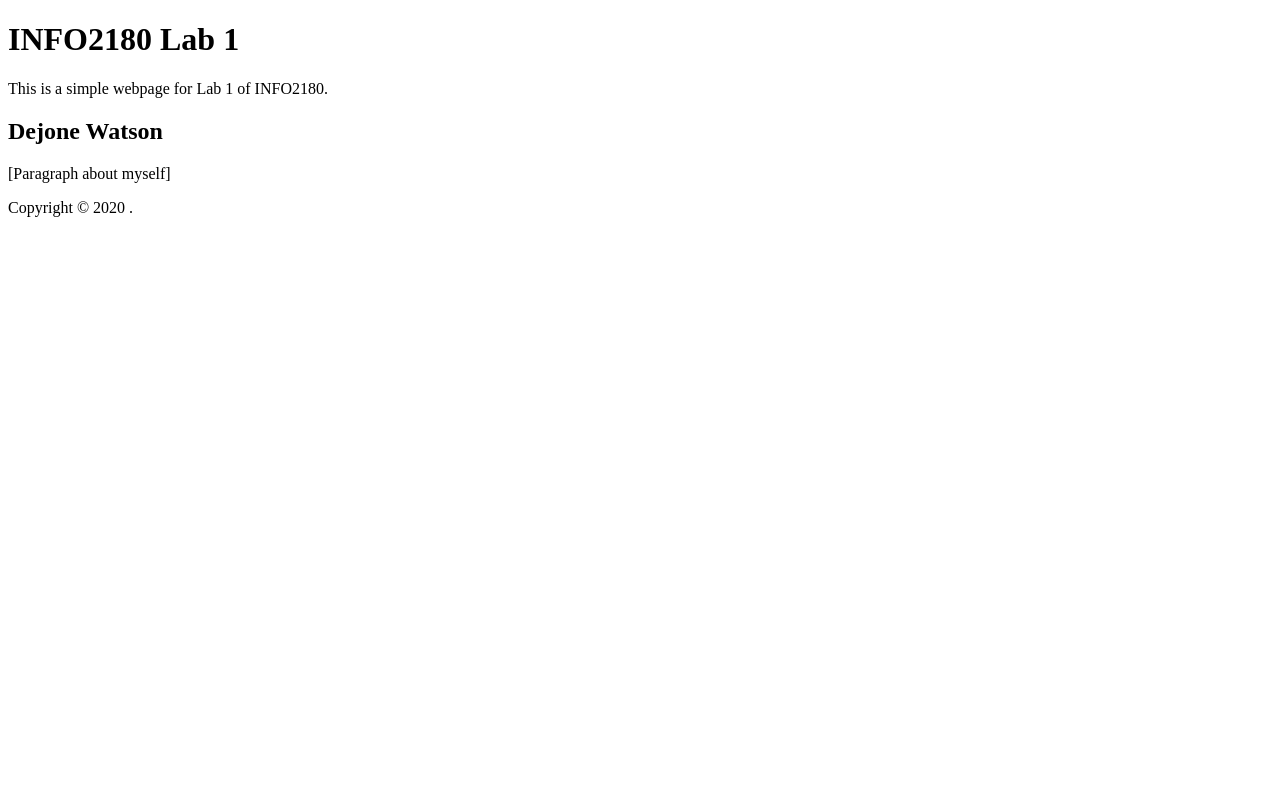
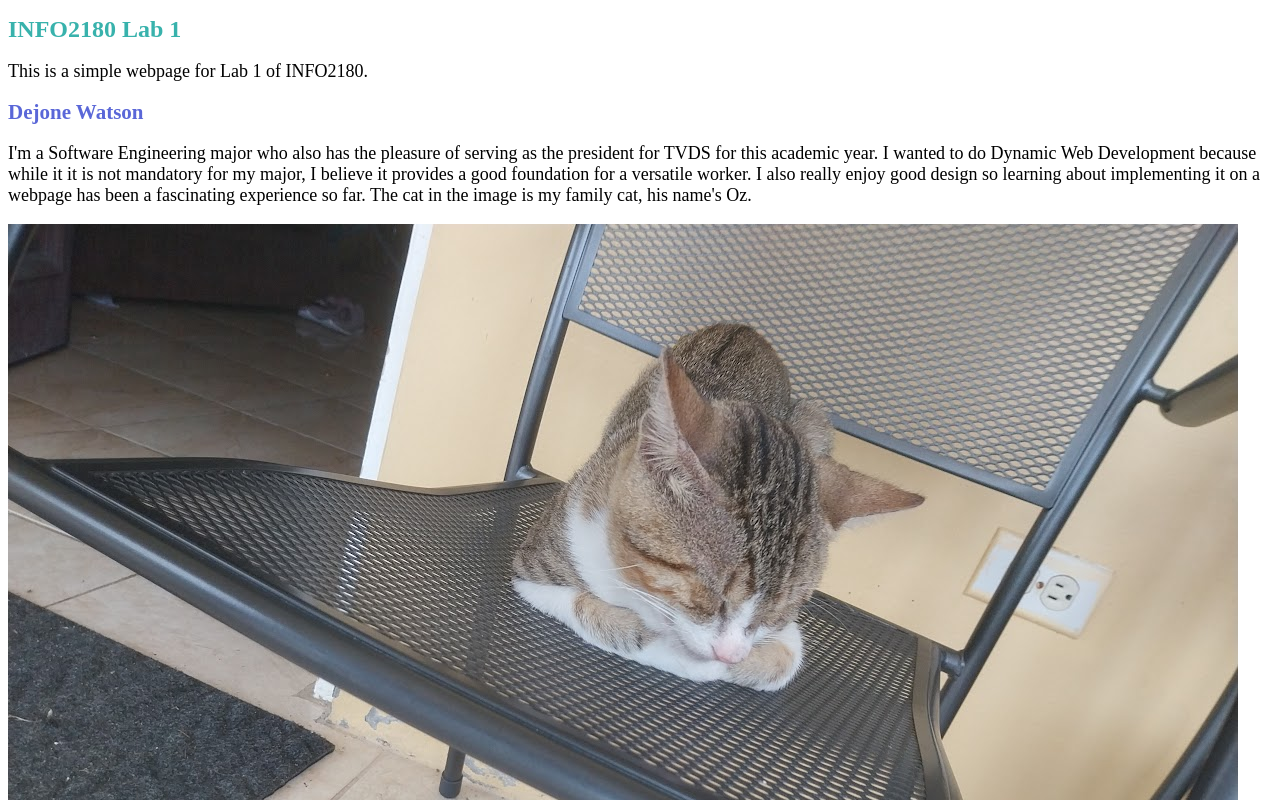
Before and after one commit to WatoDej/info2180-lab1, a plain HTML site: page index.html in a window 1280 px wide. Shown: the top 800 px of the page. Drawn offline with Linux system fonts and the light colour scheme.

Commit message:
Accidentally declared the edit to index.html prematurely. This is the edited version. Oz.jpg added.

```diff
--- a/index.html
+++ b/index.html
@@ -5,6 +5,7 @@
     <meta name="viewport" content="width=device-width, initial-scale=1.0">
     <meta http-equiv="X-UA-Compatible" content="ie=edge">
     <title>INFO2180 Lab 1</title>
+    <link href="styles.css" rel="stylesheet" type="text/css">
 </head>
 <body>
     <header>
@@ -13,7 +14,8 @@
     </header>
     <main>
         <h2>Dejone Watson</h2>
-        <p>[Paragraph about myself]</p>
+        <p>I'm a Software Engineering major who also has the pleasure of serving as the president for TVDS for this academic year. I wanted to do Dynamic Web Development because while it it is not mandatory for my major, I believe it provides a good foundation for a versatile worker. I also really enjoy good design so learning about implementing it on a webpage has been a fascinating experience so far. The cat in the image is my family cat, his name's Oz.</p>
+        <img src="Oz.jpg"/>
     </main>
     <footer>
         <p>Copyright &copy; 2020 <Your Name>.</p>
```
Also changed, not shown: Oz.jpg (added).
